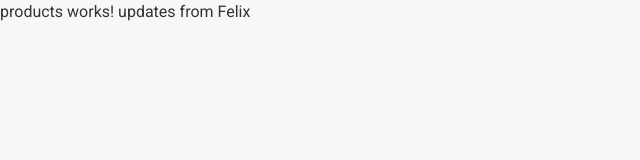
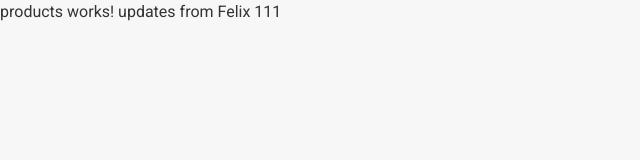
Before and after one commit to ppromerojr/store-app, an Angular app: page /all-products in a window 1280 px wide. Shown: the top 160 px of the page, without its empty margins (0-640 px from the left). Built offline with nearby package versions, Linux system fonts and the light colour scheme.

Commit message:
Update Products Component

```diff
--- a/src/app/pages/products/products.component.html
+++ b/src/app/pages/products/products.component.html
@@ -1,3 +1,3 @@
 <p>
-  products works! updates from Felix
+  products works! updates from Felix 111
 </p>
```
